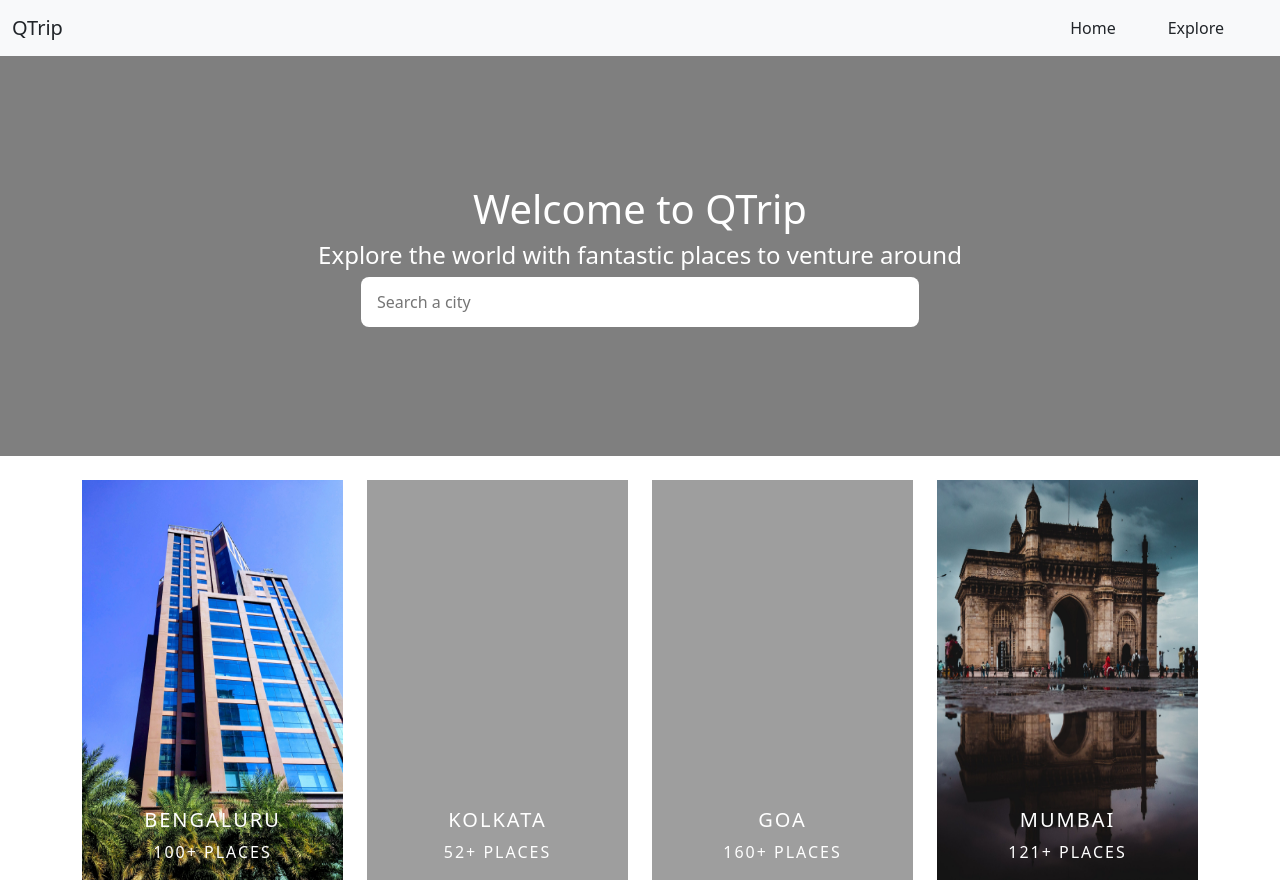
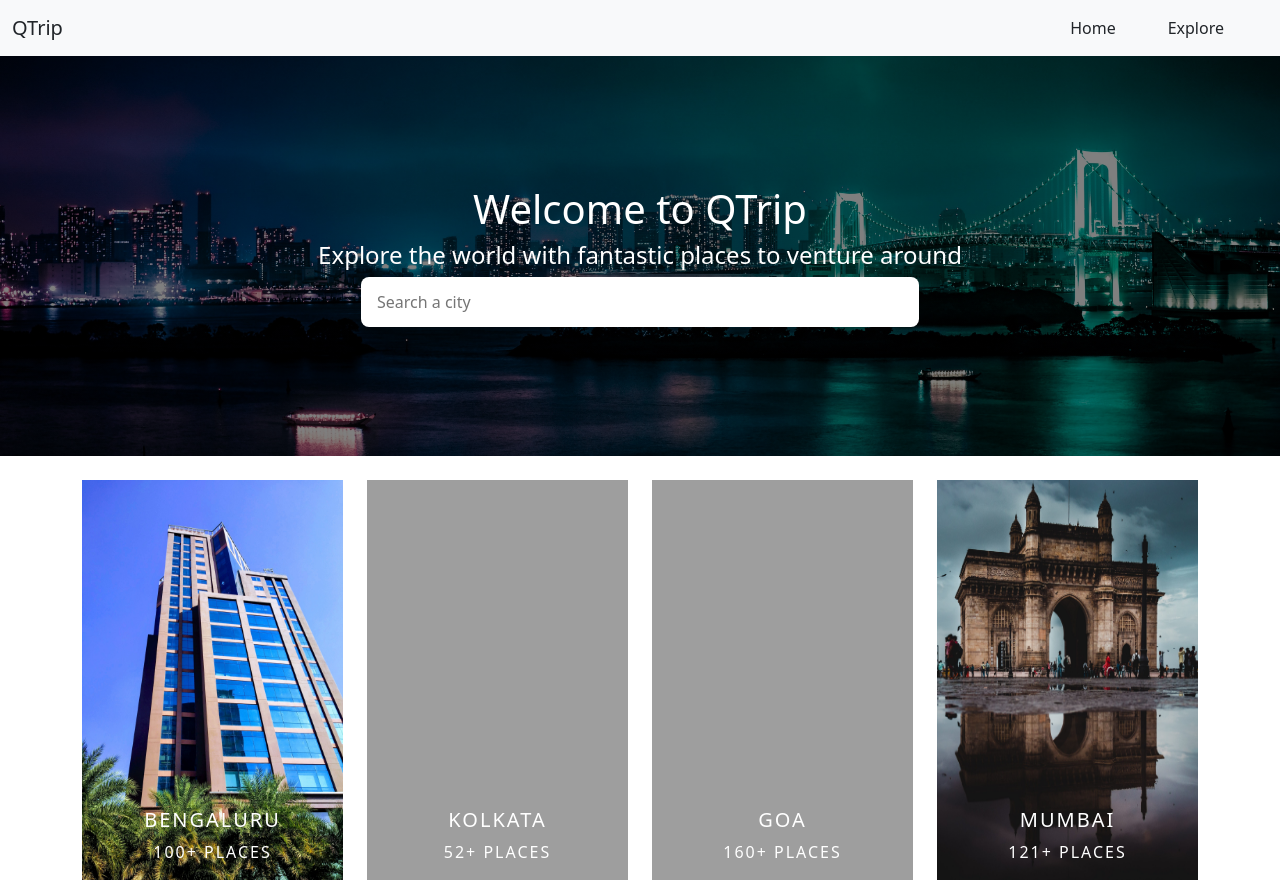
Before and after one commit to muskanvarshney8077/Qtrip, a plain HTML site: page index.html in a window 1280 px wide. Shown: the top 883 px of the page. Drawn offline with nearby package versions, Linux system fonts and the light colour scheme; the site is published under a folder, as on GitHub Pages, so addresses that start at the root find nothing.

Commit message:
Update styles.css

```diff
--- a/css/styles.css
+++ b/css/styles.css
@@ -93,7 +93,7 @@ footer {
 .hero-image {
   /* Use "linear-gradient" to add a darken background effect to the image (photographer.jpg). This will make the text easier to read */
   background-image: linear-gradient(rgba(0, 0, 0, 0.5), rgba(0, 0, 0, 0.5)),
-    url("/assets/hero.jpg");
+    url("../assets/hero.jpg");
 
   /* TODO: MODULE_LAYOUT */
   /* 1. Set a specific height. */
```
